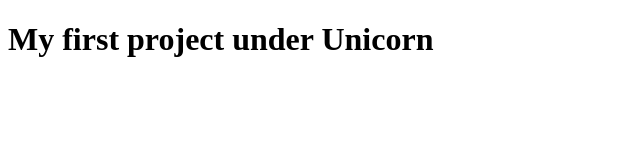
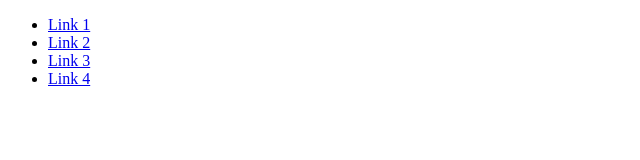
Before and after one commit to Samuelsevcik/UnicornFirst, a plain HTML site: page index.html in a window 1280 px wide. Shown: the whole page, without its empty margins (0-640 px from the left). Drawn offline with Linux system fonts and the light colour scheme.

Commit message:
added structure of index.html

```diff
--- a/index.html
+++ b/index.html
@@ -7,6 +7,17 @@
     <title>Document</title>
 </head>
 <body>
-    <h1 class="firsth1">My first project under Unicorn</h1>
+    <header>
+        <nav>
+            <ul>
+                <li><a href="#">Link 1</a></li>
+                <li><a href="#">Link 2</a></li>
+                <li><a href="#">Link 3</a></li>
+                <li><a href="#">Link 4</a></li>
+            </ul>
+        </nav>
+    </header>
+    <main></main>
+    <footer></footer>
 </body>
 </html>
```
